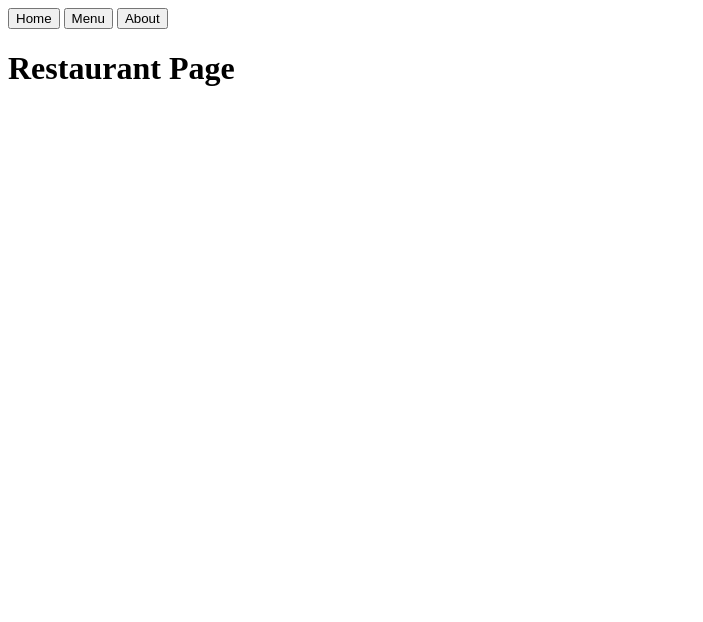
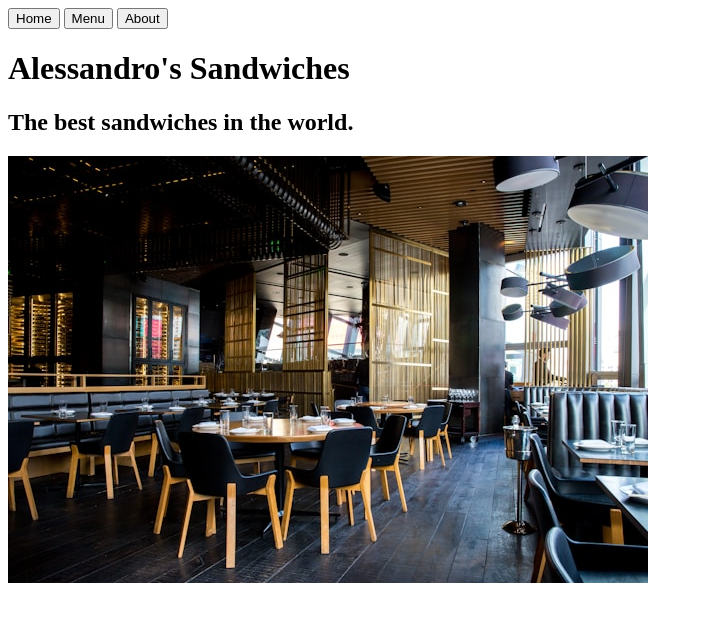
Before and after one commit to al3ss4ndrolb/restaurant-page, a website built with webpack: page src/template.html in a window 1280 px wide. Shown: the whole page, without its empty margins (0-703 px from the left). Built offline with nearby package versions, Linux system fonts and the light colour scheme.

Commit message:
feat: add content through homepage.js
add menu.js and contact.js

```diff
--- /dev/null
+++ b/src/homepage.js
@@ -0,0 +1,21 @@
+import RestaurantImage from "./images/restaurant-image.jpg";
+
+export function createHomepage() {
+  const homepage = document.createElement("div");
+  homepage.id = "content";
+
+  const mainTitle = document.createElement("h1");
+  mainTitle.textContent = "Alessandro's Sandwiches";
+  homepage.appendChild(mainTitle);
+
+  const subTitle = document.createElement("h2");
+  subTitle.textContent = "The best sandwiches in the world.";
+  homepage.appendChild(subTitle);
+
+  const image = document.createElement("img");
+  image.src = RestaurantImage;
+  image.alt = "A cozy interior of Alessandro's Sandwiches restaurant";
+  homepage.appendChild(image);
+
+  return homepage;
+}
--- a/src/index.js
+++ b/src/index.js
@@ -1 +1,4 @@
-alert("Hello World");
+import { createHomepage } from "./homepage";
+
+const homepage = createHomepage();
+document.body.appendChild(homepage);
--- a/src/template.html
+++ b/src/template.html
@@ -4,6 +4,7 @@
     <meta charset="UTF-8" />
     <meta name="viewport" content="width=device-width, initial-scale=1.0" />
     <title>Restaurant Page</title>
+    <script src="index.js" defer></script>
   </head>
 
   <body>
@@ -14,9 +15,5 @@
         <button>About</button>
       </nav>
     </header>
-
-    <div id="content">
-      <h1>Restaurant Page</h1>
-    </div>
   </body>
 </html>
```
Also changed, not shown: src/contact.js (added), src/images/restaurant-image.jpg (added), src/menu.js (added).
